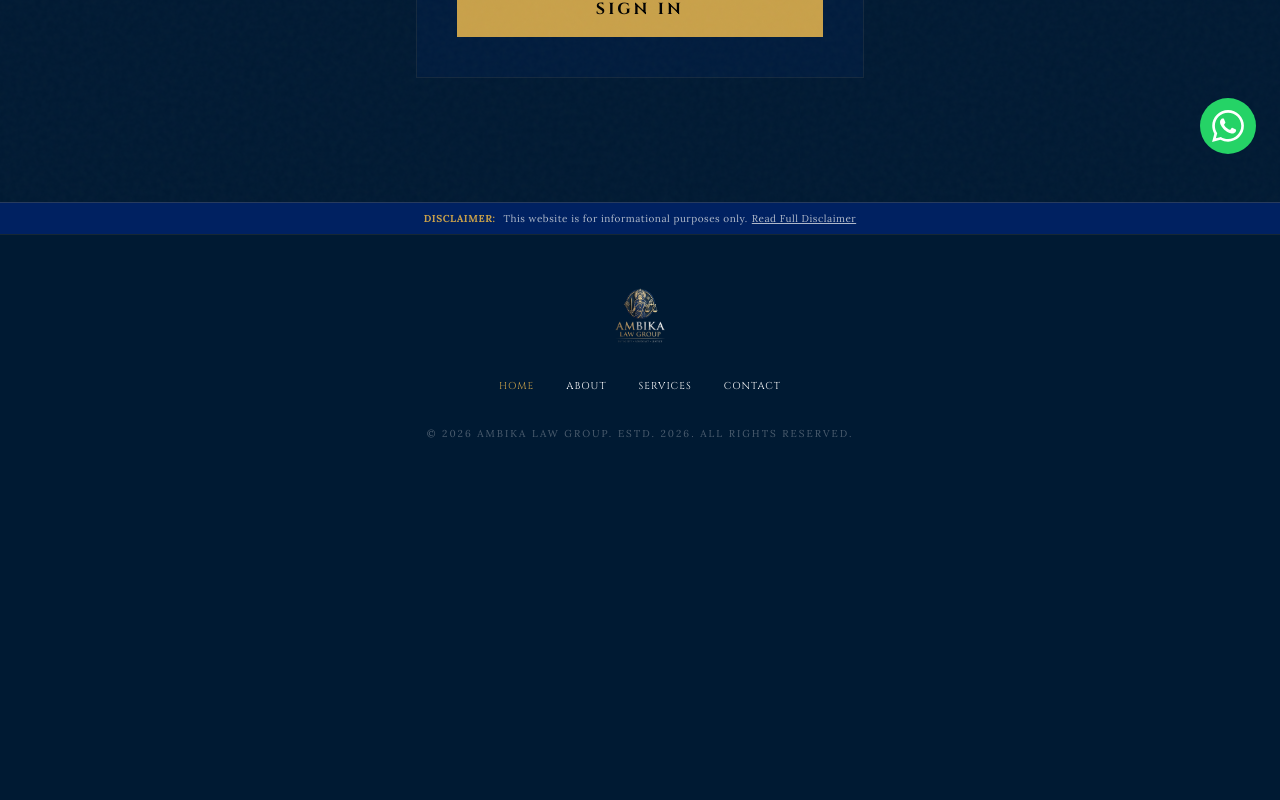
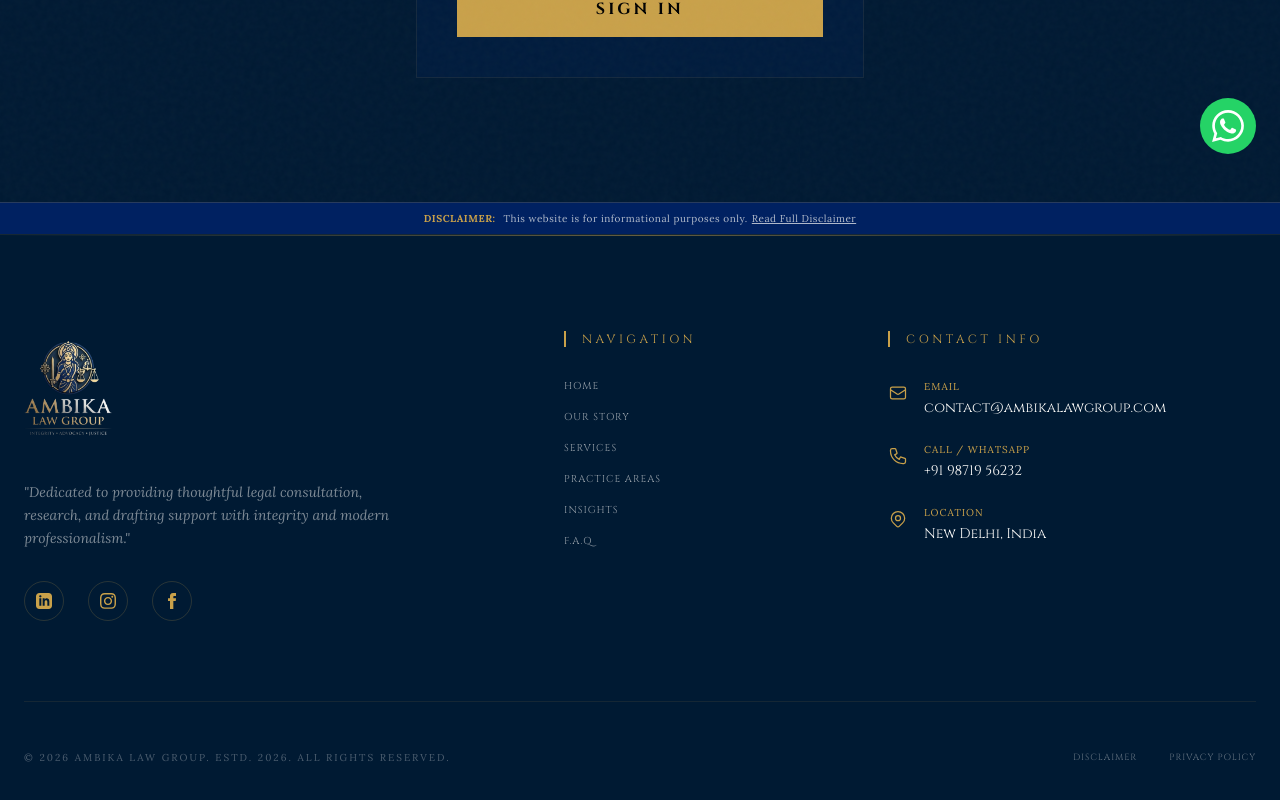
Before and after one commit to Sunny3017/AMBIKA-LAW-GROUP, a React (Vite) app in the folder frontend/: page /#/admin in a window 1280 px wide. Shown: the part 566-1366 px from the top of the page. Before the commit the page ends 1055 px from the top, so only its background shows below. Built offline with nearby package versions, Linux system fonts and the light colour scheme; a web font is replaced by a local one.

Commit message:
Premium footer redesign and logo size increase

```diff
--- a/frontend/src/components/Footer.jsx
+++ b/frontend/src/components/Footer.jsx
@@ -2,19 +2,98 @@ import { Link } from 'react-router-dom';
 
 const Footer = () => {
   return (
-    <footer className="py-12 bg-brand-navy border-t border-brand-gold/10 text-center">
-      <div className="max-w-7xl mx-auto px-6">
-        <img src="/footerlogo.png" alt="Ambika Law Group Logo" className="h-12 md:h-16 w-auto mx-auto mb-8" />
-        <div className="flex justify-center space-x-8 mb-8 text-[10px] font-cinzel tracking-widest uppercase">
-          <Link to="/" className="text-brand-gold">Home</Link>
-          <Link to="/about" className="hover:text-brand-gold transition-colors">About</Link>
-          <Link to="/services" className="hover:text-brand-gold transition-colors">Services</Link>
-          <Link to="/contact" className="hover:text-brand-gold transition-colors">Contact</Link>
+    <footer className="relative bg-brand-navy pt-24 pb-12 overflow-hidden border-t border-brand-gold/10">
+      {/* Background Decorative Element */}
+      <div className="absolute top-0 left-1/2 -translate-x-1/2 w-full h-[1px] bg-gradient-to-r from-transparent via-brand-gold/50 to-transparent"></div>
+
+      <div className="max-w-7xl mx-auto px-6 relative z-10">
+        <div className="grid grid-cols-1 md:grid-cols-12 gap-16 mb-20">
+
+          {/* Brand Column */}
+          <div className="md:col-span-5 space-y-8">
+            <Link to="/" className="inline-block">
+              <img
+                src="/footerlogo.png"
+                alt="Ambika Law Group Logo"
+                className="h-20 md:h-28 w-auto object-contain transform hover:scale-105 transition-transform duration-500"
+              />
+            </Link>
+            <p className="text-brand-ivory/50 font-lora text-sm leading-relaxed max-w-sm italic">
+              "Dedicated to providing thoughtful legal consultation, research, and drafting support with integrity and modern professionalism."
+            </p>
+            <div className="flex space-x-6">
+              <a href="#" className="w-10 h-10 rounded-full border border-brand-gold/20 flex items-center justify-center text-brand-gold hover:bg-brand-gold hover:text-brand-black transition-all duration-300">
+                <span className="sr-only">LinkedIn</span>
+                <svg className="w-4 h-4" fill="currentColor" viewBox="0 0 24 24"><path d="M19 0h-14c-2.761 0-5 2.239-5 5v14c0 2.761 2.239 5 5 5h14c2.762 0 5-2.239 5-5v-14c0-2.761-2.238-5-5-5zm-11 19h-3v-11h3v11zm-1.5-12.268c-.966 0-1.75-.79-1.75-1.764s.784-1.764 1.75-1.764 1.75.79 1.75 1.764-.783 1.764-1.75 1.764zm13.5 12.268h-3v-5.604c0-3.368-4-3.113-4 0v5.604h-3v-11h3v1.765c1.396-2.586 7-2.777 7 2.476v6.759z"/></svg>
+              </a>
+              <a href="#" className="w-10 h-10 rounded-full border border-brand-gold/20 flex items-center justify-center text-brand-gold hover:bg-brand-gold hover:text-brand-black transition-all duration-300">
+                <span className="sr-only">Instagram</span>
+                <svg className="w-4 h-4" fill="currentColor" viewBox="0 0 24 24"><path d="M12 2.163c3.204 0 3.584.012 4.85.07 3.252.148 4.771 1.691 4.919 4.919.058 1.265.069 1.645.069 4.849 0 3.205-.012 3.584-.069 4.849-.149 3.225-1.664 4.771-4.919 4.919-1.266.058-1.644.07-4.85.07-3.204 0-3.584-.012-4.849-.07-3.26-.149-4.771-1.699-4.919-4.92-.058-1.265-.07-1.644-.07-4.849 0-3.204.013-3.583.07-4.849.149-3.227 1.664-4.771 4.919-4.919 1.266-.057 1.645-.069 4.849-.069zm0-2.163c-3.259 0-3.667.014-4.947.072-4.358.2-6.78 2.618-6.98 6.78-.059 1.281-.073 1.689-.073 4.948 0 3.259.014 3.668.072 4.948.2 4.358 2.618 6.78 6.98 6.98 1.281.058 1.689.072 4.948.072 3.259 0 3.668-.014 4.948-.072 4.354-.2 6.782-2.618 6.979-6.78.059-1.28.073-1.689.073-4.948 0-3.259-.014-3.667-.072-4.947-.196-4.354-2.617-6.78-6.979-6.98-1.281-.059-1.69-.073-4.949-.073zm0 5.838c-3.403 0-6.162 2.759-6.162 6.162s2.759 6.163 6.162 6.163 6.162-2.759 6.162-6.163-2.759-6.162-6.162-6.162zm0 10.162c-2.209 0-4-1.79-4-4 0-2.209 1.791-4 4-4s4 1.791 4 4c0 2.21-1.791 4-4 4zm6.406-11.845c-.796 0-1.441.645-1.441 1.44s.645 1.44 1.441 1.44c.795 0 1.439-.645 1.439-1.44s-.644-1.44-1.439-1.44z"/></svg>
+              </a>
+              <a href="#" className="w-10 h-10 rounded-full border border-brand-gold/20 flex items-center justify-center text-brand-gold hover:bg-brand-gold hover:text-brand-black transition-all duration-300">
+                <span className="sr-only">Facebook</span>
+                <svg className="w-4 h-4" fill="currentColor" viewBox="0 0 24 24"><path d="M9 8h-3v4h3v12h5v-12h3.642l.358-4h-4v-2.066c0-1.133.272-1.491 1.155-1.491h2.845v-4.443l-3.928-.014c-3.862 0-5.072 2.066-5.072 4.679v3.336z"/></svg>
+              </a>
+            </div>
+          </div>
+
+          {/* Quick Links Column */}
+          <div className="md:col-span-3 space-y-8">
+            <h4 className="font-cinzel text-brand-gold text-xs tracking-[0.3em] uppercase border-l-2 border-brand-gold pl-4">Navigation</h4>
+            <ul className="space-y-4 font-cinzel text-[10px] tracking-widest uppercase">
+              <li><Link to="/" className="text-brand-ivory/60 hover:text-brand-gold transition-colors block">Home</Link></li>
+              <li><Link to="/about" className="text-brand-ivory/60 hover:text-brand-gold transition-colors block">Our Story</Link></li>
+              <li><Link to="/services" className="text-brand-ivory/60 hover:text-brand-gold transition-colors block">Services</Link></li>
+              <li><Link to="/practice-areas" className="text-brand-ivory/60 hover:text-brand-gold transition-colors block">Practice Areas</Link></li>
+              <li><Link to="/blog" className="text-brand-ivory/60 hover:text-brand-gold transition-colors block">Insights</Link></li>
+              <li><Link to="/faq" className="text-brand-ivory/60 hover:text-brand-gold transition-colors block">F.A.Q</Link></li>
+            </ul>
+          </div>
+
+          {/* Contact Column */}
+          <div className="md:col-span-4 space-y-8">
+            <h4 className="font-cinzel text-brand-gold text-xs tracking-[0.3em] uppercase border-l-2 border-brand-gold pl-4">Contact Info</h4>
+            <ul className="space-y-6">
+              <li className="flex items-start gap-4">
+                <svg className="w-5 h-5 text-brand-gold mt-1 shrink-0" fill="none" stroke="currentColor" viewBox="0 0 24 24"><path strokeLinecap="round" strokeLinejoin="round" strokeWidth="1.5" d="M3 8l7.89 5.26a2 2 0 002.22 0L21 8M5 19h14a2 2 0 002-2V7a2 2 0 00-2-2H5a2 2 0 00-2 2v10a2 2 0 002 2z"></path></svg>
+                <div>
+                  <p className="text-[10px] uppercase tracking-widest text-brand-gold mb-1">Email</p>
+                  <p className="text-sm font-cinzel text-brand-ivory">contact@ambikalawgroup.com</p>
+                </div>
+              </li>
+              <li className="flex items-start gap-4">
+                <svg className="w-5 h-5 text-brand-gold mt-1 shrink-0" fill="none" stroke="currentColor" viewBox="0 0 24 24"><path strokeLinecap="round" strokeLinejoin="round" strokeWidth="1.5" d="M3 5a2 2 0 012-2h3.28a1 1 0 01.948.684l1.498 4.493a1 1 0 01-.502 1.21l-2.257 1.13a11.042 11.042 0 005.516 5.516l1.13-2.257a1 1 0 011.21-.502l4.493 1.498a1 1 0 01.684.949V19a2 2 0 01-2 2h-1C9.716 21 3 14.284 3 6V5z"></path></svg>
+                <div>
+                  <p className="text-[10px] uppercase tracking-widest text-brand-gold mb-1">Call / WhatsApp</p>
+                  <p className="text-sm font-cinzel text-brand-ivory">+91 98719 56232</p>
+                </div>
+              </li>
+              <li className="flex items-start gap-4">
+                <svg className="w-5 h-5 text-brand-gold mt-1 shrink-0" fill="none" stroke="currentColor" viewBox="0 0 24 24"><path strokeLinecap="round" strokeLinejoin="round" strokeWidth="1.5" d="M17.657 16.657L13.414 20.9a1.998 1.998 0 01-2.827 0l-4.244-4.243a8 8 0 1111.314 0z"></path><path strokeLinecap="round" strokeLinejoin="round" strokeWidth="1.5" d="M15 11a3 3 0 11-6 0 3 3 0 016 0z"></path></svg>
+                <div>
+                  <p className="text-[10px] uppercase tracking-widest text-brand-gold mb-1">Location</p>
+                  <p className="text-sm font-cinzel text-brand-ivory">New Delhi, India</p>
+                </div>
+              </li>
+            </ul>
+          </div>
+
         </div>
-        <p className="text-[10px] text-brand-ivory/30 tracking-[0.2em] uppercase">
-          © 2026 AMBIKA LAW GROUP. Estd. 2026. All Rights Reserved.
-        </p>
+
+        {/* Bottom Bar */}
+        <div className="pt-12 border-t border-brand-gold/10 flex flex-col md:flex-row justify-between items-center gap-6">
+          <p className="text-[10px] text-brand-ivory/30 tracking-[0.2em] uppercase text-center md:text-left">
+            © 2026 AMBIKA LAW GROUP. Estd. 2026. All Rights Reserved.
+          </p>
+          <div className="flex space-x-8 text-[9px] font-cinzel tracking-widest uppercase">
+            <Link to="/disclaimer" className="text-brand-ivory/40 hover:text-brand-gold transition-colors">Disclaimer</Link>
+            <Link to="/privacy" className="text-brand-ivory/40 hover:text-brand-gold transition-colors">Privacy Policy</Link>
+          </div>
+        </div>
       </div>
+
+      {/* Decorative Grain Overlay */}
+      <div className="absolute inset-0 pointer-events-none opacity-[0.03] mix-blend-overlay"></div>
     </footer>
   );
 };
```
